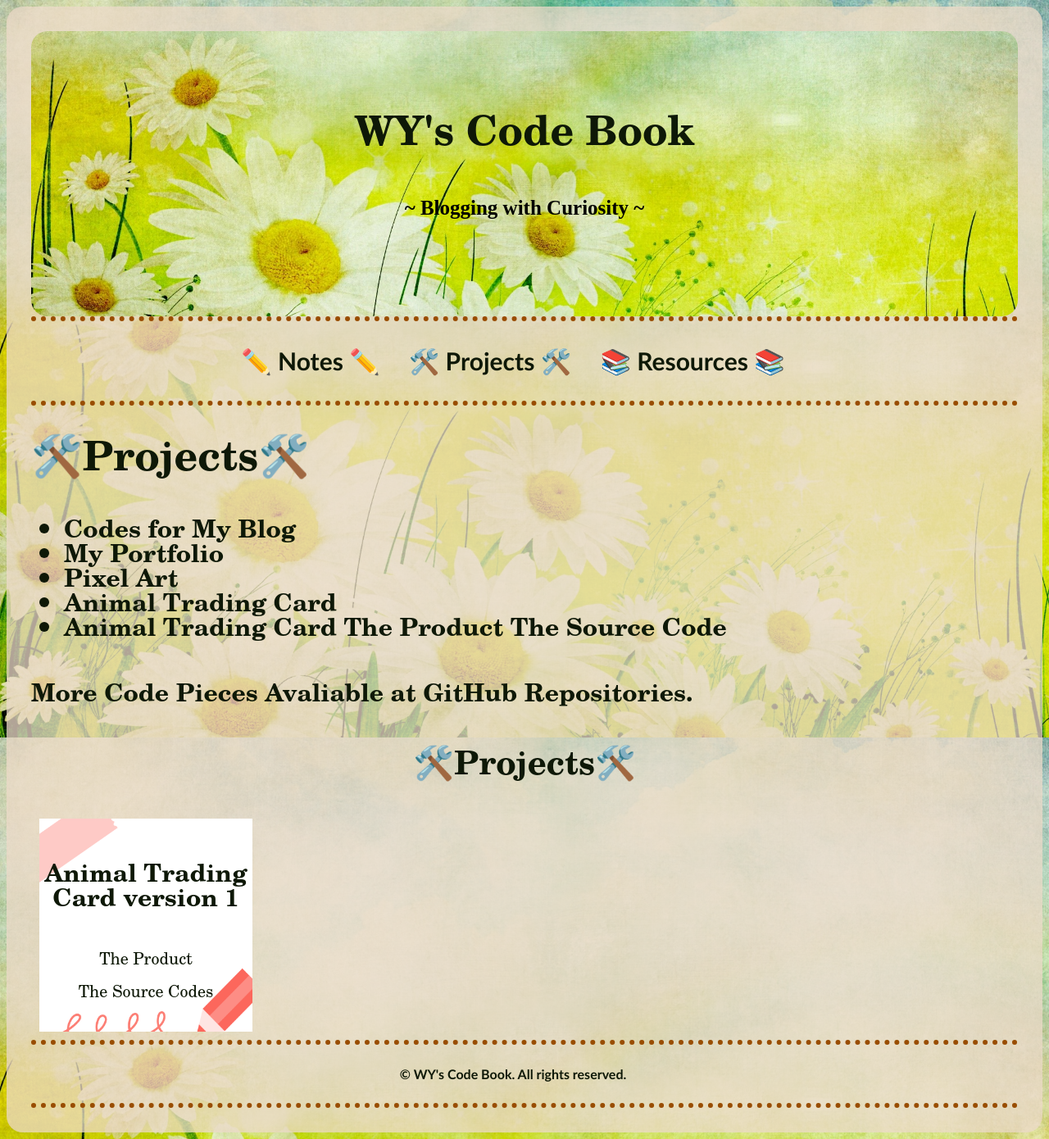
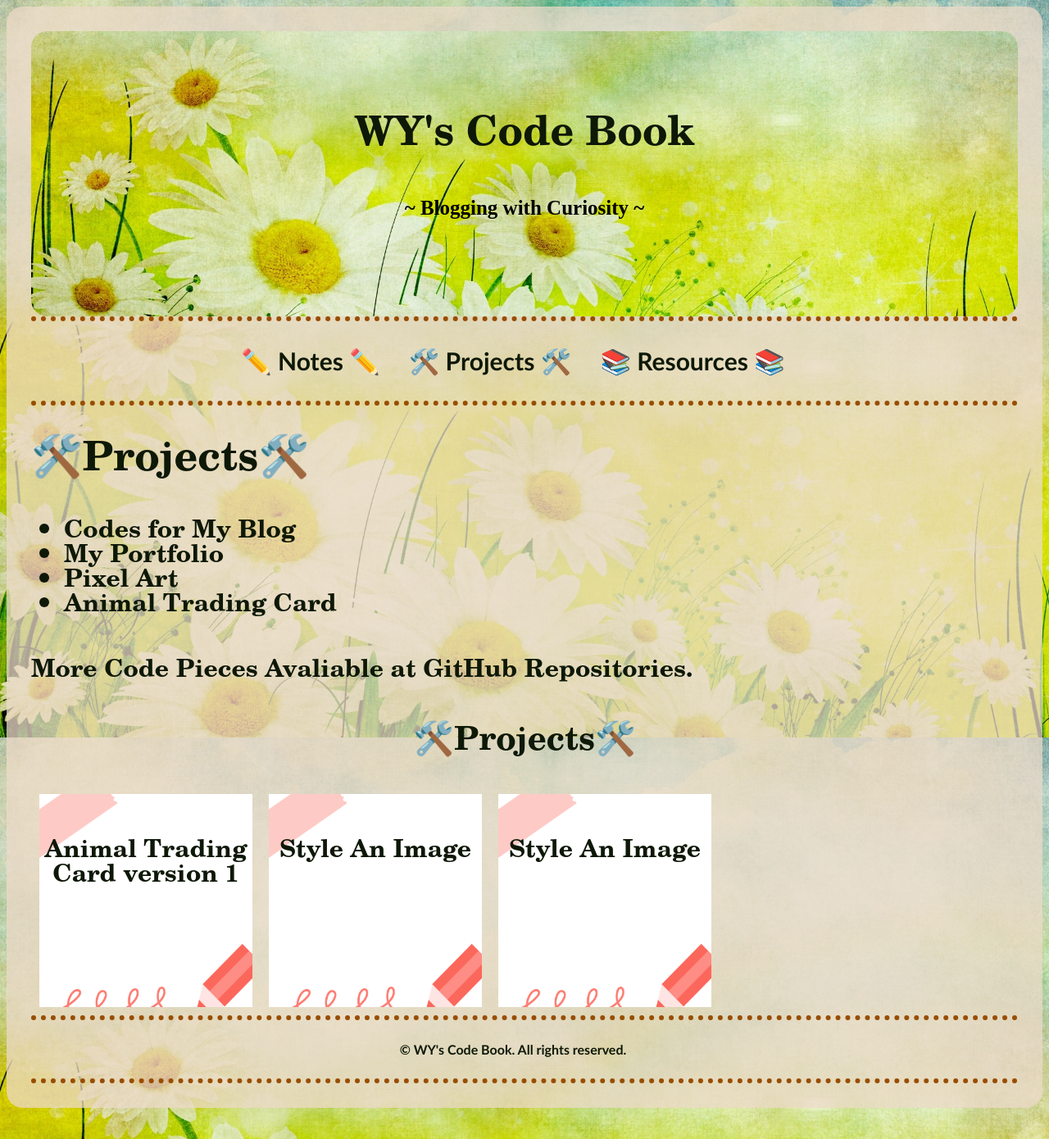
Before and after one commit to WYCodeBook/WYCodeBook.github.io, a Jekyll site: the page built from project/index.html, in a window 1280 px wide. Shown: the whole page at 82% size. Built offline with Jekyll 4.4.1, drawn with Linux system fonts in a browser that asks for light colours; some web fonts are replaced.

Commit message:
updateb project

```diff
--- /dev/null
+++ b/_project/style-an-image.md
@@ -0,0 +1,10 @@
+---
+
+layout: project
+title: "Style An Image"
+
+---
+
+[The Product](https://wycodebook.github.io/GoogleFrontEnd-Phase1-StyleAImage/)
+
+[The Source Codes](https://github.com/WYCodeBook/GoogleFrontEnd-Phase1-StyleAImage)
--- a/project/index.html
+++ b/project/index.html
@@ -24,11 +24,6 @@ title: Projects
     <a href="https://github.com/WYCodeBook/GoogleFrontEnd-Phase2-Lab1-Animal-Trading-Card-WY"> Animal Trading Card </a>
   </li>
 
-  <li>
-    Animal Trading Card
-    <a href="https://wycodebook.github.io/GoogleFrontEnd-Phase1-AnimalCardProject/"> The Product </a>
-    <a href="https://github.com/WYCodeBook/GoogleFrontEnd-Phase1-AnimalCardProject"> The Source Code </a>
-  </li>
 
 </h5></ul>
 
@@ -42,8 +37,9 @@ title: Projects
 <div class="banner">
   {% for project in site.project | sort: "title" %}
     <div>
+      <a href="{{ project.url }}">
         <h5>{{ project.title }}</h5>
-        <p>{{ project.content }}</p>
+      </a>
     </div>
   {% endfor %}
 </div>
```
Also changed, not shown: _project/pixel-art.md (added, +12 -0 lines).
